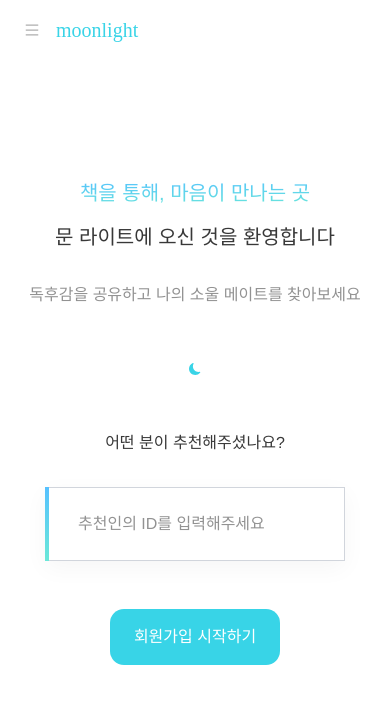
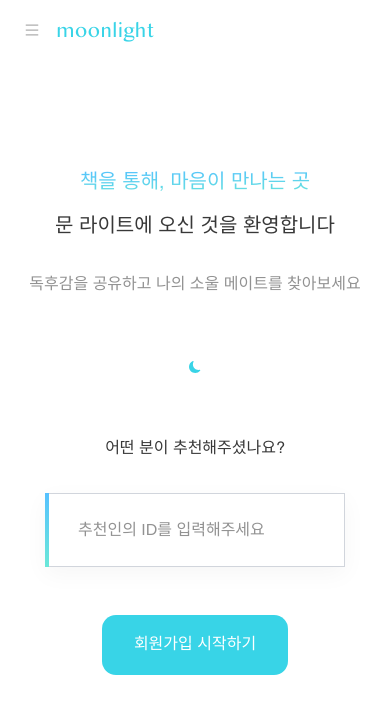
Before and after one commit to blgamann/moonlight-next-app, a Next.js app: page / in a window 390 px wide. Shown: the top 714 px of the page. Built offline with nearby package versions, Linux system fonts and the light colour scheme.

Commit message:
chore: apply fonts to mobile

```diff
--- a/app/component-list/page.tsx
+++ b/app/component-list/page.tsx
@@ -3,7 +3,7 @@
 import { useState } from "react";
 import { TextComponent } from "@/components/text";
 import { Input } from "@/components/input";
-import Button from "@/components/button";
+import { Button } from "@/components/button";
 
 export default function Page() {
   const [selectedComponent, setSelectedComponent] = useState<string>("text");
--- a/app/layout.tsx
+++ b/app/layout.tsx
@@ -1,4 +1,5 @@
 import type { Metadata } from "next";
+import { helvetica } from "./fonts";
 import "./globals.css";
 
 export const metadata: Metadata = {
@@ -13,7 +14,7 @@ export default function RootLayout({
 }>) {
   return (
     <html lang="en">
-      <body>{children}</body>
+      <body className={`${helvetica.className}`}>{children}</body>
     </html>
   );
 }
--- a/app/page.tsx
+++ b/app/page.tsx
@@ -1,6 +1,6 @@
 import { TextBlack, TextGradient, TextGrey, TextLogo } from "@/components/text";
 import { Input } from "@/components/input";
-import Button from "@/components/button";
+import { Button } from "@/components/button";
 import { BsMoonFill } from "react-icons/bs";
 import { AiOutlineMenu } from "react-icons/ai";
 
@@ -21,7 +21,7 @@ export default function Home() {
         <TextGrey className="text-base mt-8 font-normal">
           독후감을 공유하고 나의 소울 메이트를 찾아보세요
         </TextGrey>
-        <BsMoonFill color="#39d4e7" size={12} className="my-14" />
+        <BsMoonFill color="#39d4e7" size={12} className="my-16" />
         <TextBlack className="text-base mb-8 font-medium">
           어떤 분이 추천해주셨나요?
         </TextBlack>
--- a/components/button.tsx
+++ b/components/button.tsx
@@ -6,11 +6,7 @@ interface ButtonProps {
   className?: string;
 }
 
-const Button: React.FC<ButtonProps> = ({
-  children,
-  onClick,
-  className = "",
-}) => {
+export function Button({ children, onClick, className = "" }: ButtonProps) {
   return (
     <button
       onClick={onClick}
@@ -19,10 +15,9 @@ const Button: React.FC<ButtonProps> = ({
         bg-[#38d4e7]
         hover:bg-[#32bfd0]
         text-white
-        font-['Helvetica']
         text-base
-        py-4
-        px-6
+        py-4.5
+        px-8
         rounded-[14px]
         transition-colors
         font-medium
@@ -32,6 +27,4 @@ const Button: React.FC<ButtonProps> = ({
       {children}
     </button>
   );
-};
-
-export default Button;
+}
--- a/components/text.tsx
+++ b/components/text.tsx
@@ -1,6 +1,8 @@
+import { gurmukhiMN } from "@/app/fonts";
+
 export function TextLogo({ children }: { children: React.ReactNode }) {
   return (
-    <div className={`font-['GurmukhiMN'] text-[#39d4e7] text-xl`}>
+    <div className={`${gurmukhiMN.className} text-[#39d4e7] text-xl`}>
       {children}
     </div>
   );
@@ -16,7 +18,6 @@ export function TextGradient({
   return (
     <div
       className={`
-        font-['Helvetica']
         bg-[linear-gradient(178.8deg,_#56c1ff,_#6ae8d8)]
         bg-clip-text
         text-transparent
@@ -35,11 +36,7 @@ export function TextBlack({
   children: React.ReactNode;
   className?: string;
 }) {
-  return (
-    <div className={`font-['Helvetica'] text-[#383838] ${className}`}>
-      {children}
-    </div>
-  );
+  return <div className={`text-[#383838] ${className}`}>{children}</div>;
 }
 
 export function TextGrey({
@@ -49,11 +46,7 @@ export function TextGrey({
   children: React.ReactNode;
   className?: string;
 }) {
-  return (
-    <div className={`font-['Helvetica'] text-[#929292] ${className}`}>
-      {children}
-    </div>
-  );
+  return <div className={`text-[#929292] ${className}`}>{children}</div>;
 }
 
 export function TextComponent() {
```
